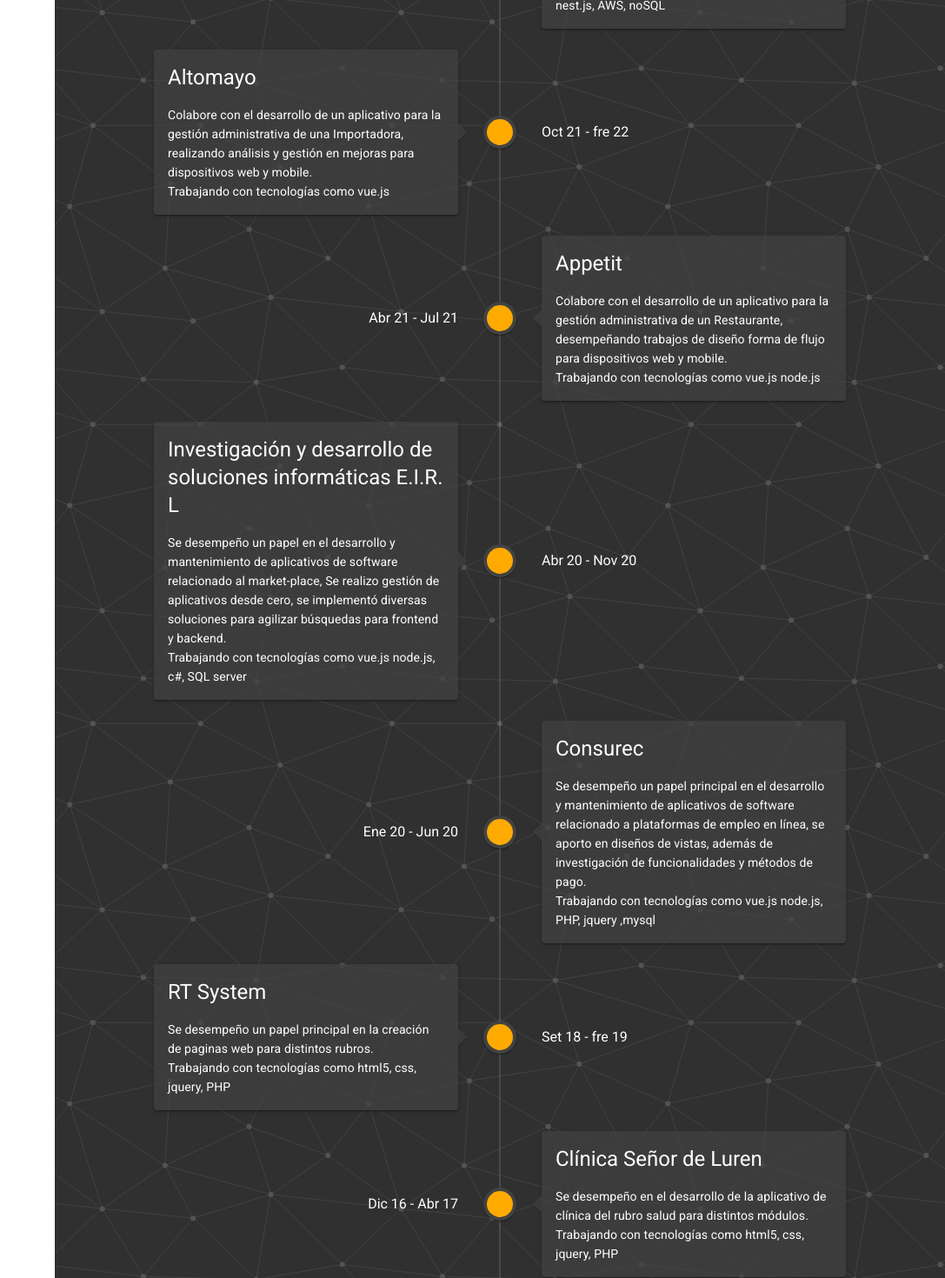
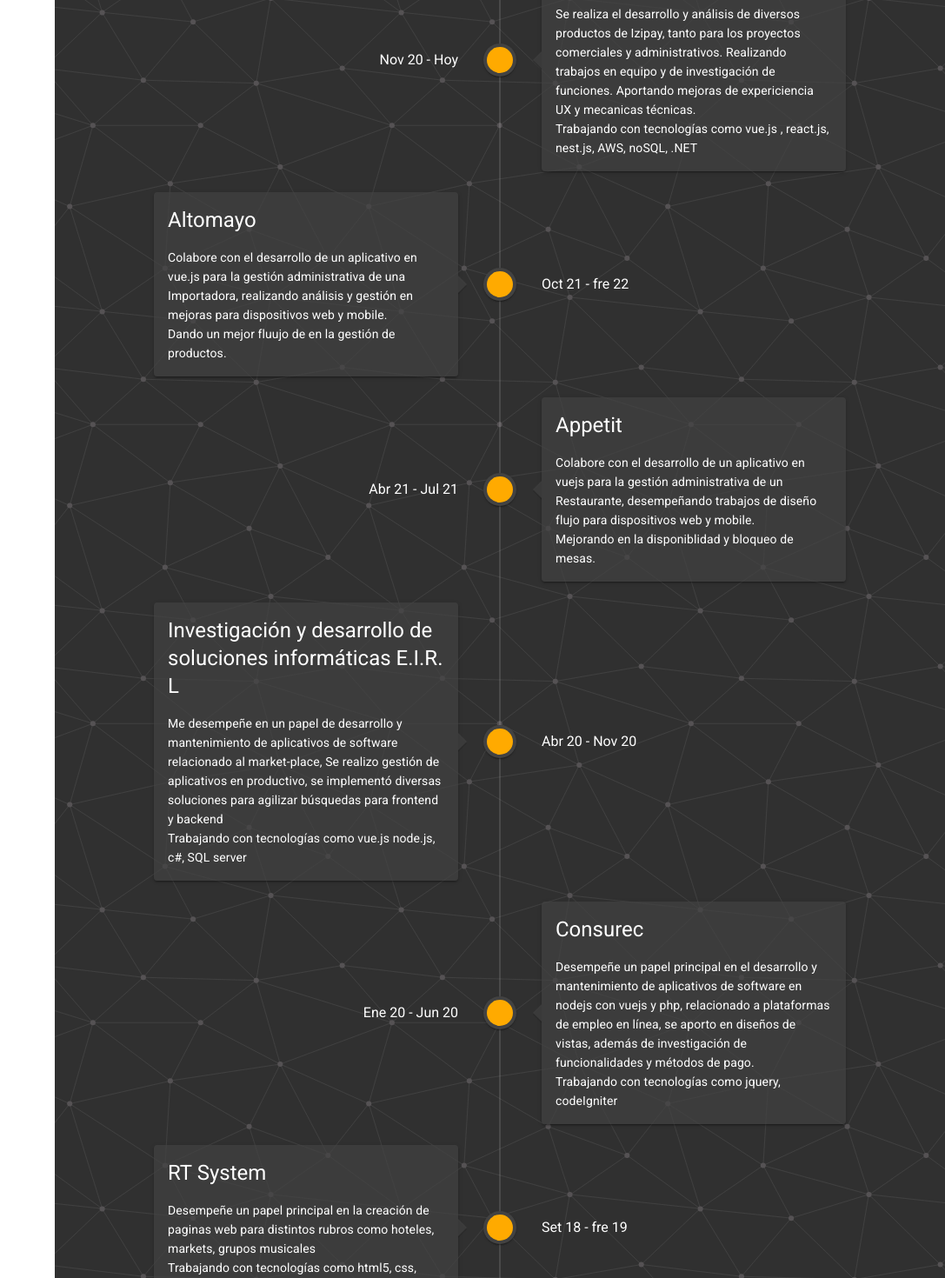
Before and after one commit to gepres/portafolio, a Vue app: page / in a window 1280 px wide. Shown: the part 1740-3210 px from the top of the page at 87% size, without its empty margins (193-1280 px from the left). Built offline with nearby package versions, Linux system fonts and the light colour scheme.

Commit message:
actualización de CV

```diff
--- a/src/components/section/About.vue
+++ b/src/components/section/About.vue
@@ -6,7 +6,7 @@
     <v-row>
       <v-col cols="12" xs="12" sm="6" md="4" lg="4" xl="4" >
         <p class="white--text">
-          Soy Ingeniero de Sistemas, llevo más de 5 años trabajando en el desarrollo y gestión de software. Con vasta experiencia en el mundo de e-commerce, en trabajos del rubro comercial y financiero. También tengo experiencia como reclutador en seleccionar perfiles de desarrolladores.
+          Ingeniero de Sistemas, llevo más de 5 años trabajando en el desarrollo y gestión de software y en el análisis de flujos de trabajos.<br>Con vasta experiencia en el mundo de e-commerce, en trabajos del rubro comercial, financiero y administrativo, con implementaciones de mejoras de la experiencia UI/UX.<br>También tengo experiencia como reclutador en seleccionar perfiles de desarrolladores.
         </p>
       </v-col>
       <v-col cols="12" xs="12" sm="6" md="4" lg="4" xl="4">
--- a/src/components/section/Education.vue
+++ b/src/components/section/Education.vue
@@ -3,7 +3,7 @@
      <v-row class="content-title">
       <v-col class="d-flex content-title__education">
         <h2 class="font-weight-bold primario--text display-2">Que sé</h2>
-        <v-btn class="primario white--text" target="_black" href="https://res.cloudinary.com/gepres/image/upload/v1714003603/portafolio/cv-genaropretill_dq34x6.pdf">Descargar CV</v-btn>
+        <v-btn class="primario white--text" target="_black" :href="urlCV">Descargar CV</v-btn>
       </v-col>
     </v-row>
     <v-row>
@@ -55,7 +55,7 @@
     name:'Education',
     data(){
       return {
-        rating: 3,
+        urlCV: 'https://res.cloudinary.com/gepres/image/upload/v1714240718/genaropretill-cv-2024_a1lyoc.pdf',
         education:[
           {
             centro:'Univesidad San Luis Gonzaga',
@@ -75,7 +75,7 @@
             categoria:'Programación',
             skill:[
               {
-                nombre:'Scrum',
+                nombre:'Agile',
                 rating:6
               },
               {
--- a/src/components/section/Experience.vue
+++ b/src/components/section/Experience.vue
@@ -31,37 +31,37 @@
           {
             date:'Nov 20 - Hoy',
             title:'IZIPAY - tismart',
-            description:'Se realiza el desarrollo y análisis de los productos de Izipay,tanto para los proyectos comerciales y administrativos. Realizando trabajos en equipo y de investigación de funciones.<br>Trabajando con tecnologías como vue.js , react.js, nest.js, AWS, noSQL'
+            description:'Se realiza el desarrollo y análisis de diversos productos de Izipay, tanto para los proyectos comerciales y administrativos. Realizando trabajos en equipo y de investigación de funciones. Aportando mejoras de expericiencia UX y mecanicas técnicas.<br>Trabajando con tecnologías como vue.js , react.js, nest.js, AWS, noSQL, .NET'
           },
           {
             date:'Oct 21 - fre 22',
             title:'Altomayo',
-            description:'Colabore con el desarrollo de un aplicativo para la gestión administrativa de una Importadora, realizando análisis y gestión en mejoras para dispositivos web y mobile.<br>Trabajando con tecnologías como vue.js'
+            description:'Colabore con el desarrollo de un aplicativo en vue.js para la gestión administrativa de una Importadora, realizando análisis y gestión en mejoras para dispositivos web y mobile.<br>Dando un mejor fluujo de en la gestión de productos.'
           },
           {
             date:'Abr 21 - Jul 21',
             title:'Appetit',
-            description:'Colabore con el desarrollo de un aplicativo para la gestión administrativa de un Restaurante, desempeñando trabajos de diseño forma de flujo para dispositivos web y mobile.<br>Trabajando con tecnologías como vue.js node.js'
+            description:'Colabore con el desarrollo de un aplicativo en vuejs para la gestión administrativa de un Restaurante, desempeñando trabajos de diseño flujo para dispositivos web y mobile.<br>Mejorando en la disponiblidad y bloqueo de mesas.'
           },
           {
             date:'Abr 20 - Nov 20',
             title:'Investigación y desarrollo de soluciones informáticas E.I.R.L',
-            description:'Se desempeño un papel en el desarrollo y mantenimiento de aplicativos de software relacionado al market-place, Se realizo gestión de aplicativos desde cero, se implementó diversas soluciones para agilizar búsquedas para frontend y backend.<br>Trabajando con tecnologías como vue.js node.js, c#, SQL server'
+            description:'Me desempeñe en un papel de desarrollo y mantenimiento de aplicativos de software relacionado al market-place, Se realizo gestión de aplicativos en productivo, se implementó diversas soluciones para agilizar búsquedas para frontend y backend<br>Trabajando con tecnologías como vue.js node.js, c#, SQL server'
           },
           {
             date:'Ene 20 - Jun 20',
             title:'Consurec',
-            description:'Se desempeño un papel principal en el desarrollo y mantenimiento de aplicativos de software relacionado a plataformas de empleo en línea, se aporto en diseños de vistas, además de investigación de funcionalidades y métodos de pago.<br>Trabajando con tecnologías como vue.js node.js, PHP, jquery ,mysql'
+            description:'Desempeñe un papel principal en el desarrollo y mantenimiento de aplicativos de software en nodejs con vuejs y php, relacionado a plataformas de empleo en línea, se aporto en diseños de vistas, además de investigación de funcionalidades y métodos de pago.<br>Trabajando con tecnologías como jquery, codeIgniter'
           },
           {
             date:'Set 18 - fre 19',
             title:'RT System',
-            description:'Se desempeño un papel principal en la creación de paginas web para distintos rubros.<br>Trabajando con tecnologías como html5, css, jquery, PHP'
+            description:'Desempeñe un papel principal en la creación de paginas web para distintos rubros como hoteles, markets, grupos musicales<br>Trabajando con tecnologías como html5, css, jquery, PHP'
           },
           {
             date:'Dic 16 - Abr 17',
             title:'Clínica Señor de Luren',
-            description:'Se desempeño en el desarrollo de la aplicativo de clínica del rubro salud para distintos módulos.<br>Trabajando con tecnologías como html5, css, jquery, PHP'
+            description:'Desempeñe en el desarrollo del aplicativo para la clínica para la gestión administrativo de distintos módulos.<br>Trabajando con tecnologías como html5, css, jquery, PHP'
           }
         ]
       }
--- a/src/components/section/Portafolio.vue
+++ b/src/components/section/Portafolio.vue
@@ -96,6 +96,16 @@
             repositorio:'',
             pagina:'https://micuenta.izipay.pe/',
             imagen:'https://res.cloudinary.com/gepres/image/upload/v1714001911/portafolio/e9ed673e-74fa-4a12-9570-6bae32436140.png',
+            categoria:'Full Stack'
+          },
+          {
+            titulo:'Izipay',
+            detalles:'Pagina publicitaria para los cliente de izipay.',
+            cliente:'',
+            herramientas:[ 'nuxt', 'Vuetify' ,'Nestjs', 'MongoDB'],
+            repositorio:'',
+            pagina:'https://www.izipay.pe/',
+            imagen:'https://res.cloudinary.com/gepres/image/upload/v1714239872/9d45af63-a5db-4a97-99c3-c0a6a2db66eb.png',
             categoria:'Full Stack'
           },
           {
--- a/src/store/index.js
+++ b/src/store/index.js
@@ -11,11 +11,11 @@
         icon: 'fab fa-facebook-square'
       },
       github: {
-        url:  'https://github.com/gepres',
+        url:  'https://www.linkedin.com/in/genaro-pretill-escobar-605b021b0/',
         icon : 'fab fa-linkedin'
       },
       linkedin: {
-        url : 'https://www.linkedin.com/in/genaro-pretill-escobar-b7b94782/',
+        url : 'https://github.com/gepres',
         icon : 'fab fa-github-square'
       }
     },
```
